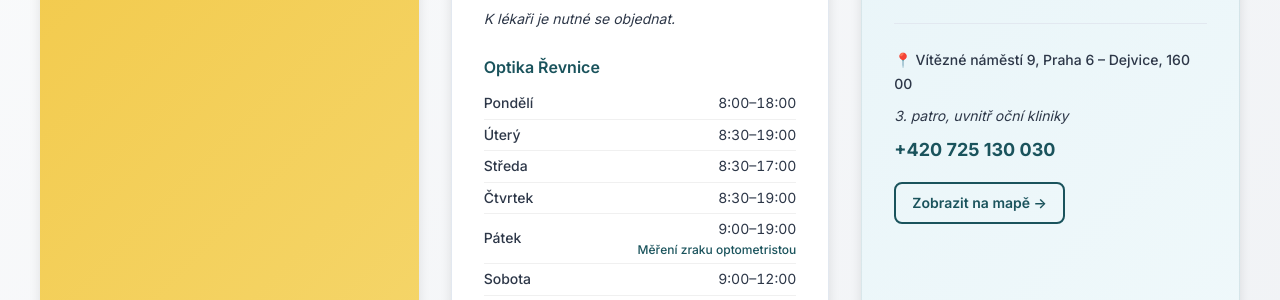
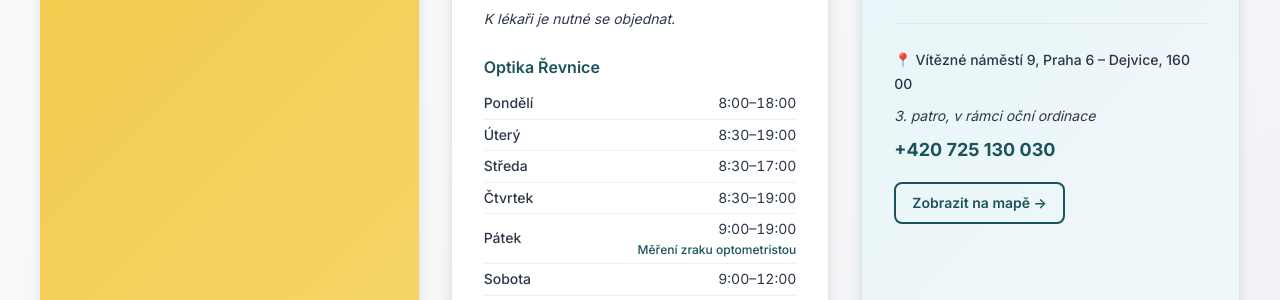
Before and after one commit to optikarevnice/optikarevnice.github.io, a Jekyll site: the page built from index.md, in a window 1280 px wide and 900 px high. Shown: the part 450-750 px from the top of the window. Built offline with Jekyll 4.4.1, drawn with Linux system fonts in a browser that asks for light colours; a script that is not in the unit is left out.

Commit message:
Update contact.yml

```diff
--- a/_data/contact.yml
+++ b/_data/contact.yml
@@ -15,7 +15,7 @@ locations:
     name: "Dejvice"
     phone: "+420 725 130 030"
     address: "Vítězné náměstí 9, Praha 6 – Dejvice, 160 00"
-    note: "3. patro, uvnitř oční kliniky"
+    note: "3. patro, v rámci oční ordinace"
     map_url: "https://maps.google.com/?q=V%C3%ADt%C4%9Bzn%C3%A9+n%C3%A1m%C4%9Bst%C3%AD+9,+Praha+6"
 
 company:
```
